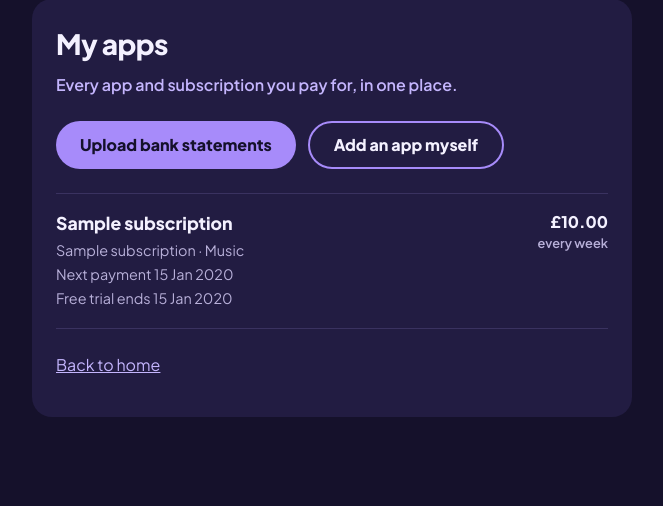
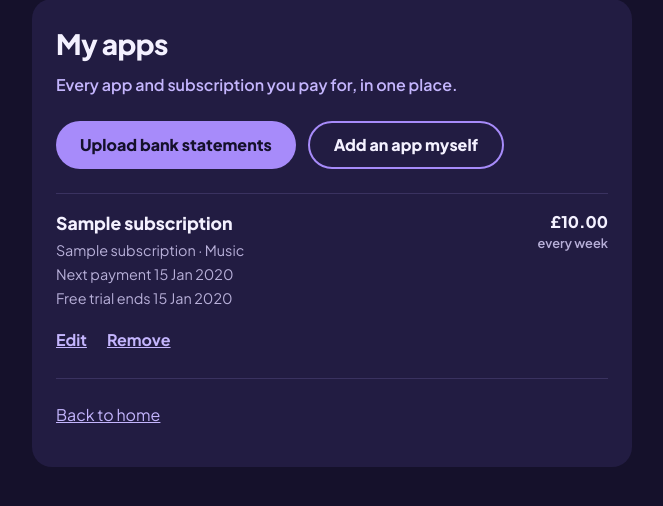
Before and after one commit to sarahjhill/appwheel, a Django app: page /apps/ in a window 1280 px wide. Shown: the part 94-600 px from the top of the page, without its empty margins (308-971 px from the left). Run offline with Django 5.2, Linux system fonts and the light colour scheme; a user stored in the database is signed in; tables that the repository leaves empty hold one stand-in row (values such as "Sample post").

Commit message:
Add edit and remove apps. Closes #9

```diff
--- a/static/css/style.css
+++ b/static/css/style.css
@@ -193,3 +193,11 @@ input[type="file"] { width: 100%; padding: 0.75rem 0; color: var(--text); font:
 .found-label .app-name, .found-label .app-meta { display: block; }
 .found-label .app-name { font-weight: 800; }
 button:disabled { opacity: 0.5; cursor: not-allowed; }
+
+/* Edit and remove links */
+.app-actions { display: flex; gap: 1.25rem; margin: 0.5rem 0 0; font-weight: 700; }
+.app-actions a { min-height: 2.75rem; display: inline-flex; align-items: center; }
+.visually-hidden {
+    position: absolute; width: 1px; height: 1px; padding: 0; margin: -1px;
+    overflow: hidden; clip: rect(0, 0, 0, 0); white-space: nowrap; border: 0;
+}
--- a/templates/wheel/subscription_list.html
+++ b/templates/wheel/subscription_list.html
@@ -27,6 +27,10 @@
                             {% if subscription.trial_end_date %}
                                 <p class="app-meta">Free trial ends {{ subscription.trial_end_date|date:"j M Y" }}</p>
                             {% endif %}
+                            <p class="app-actions">
+                                <a href="{% url 'subscription_edit' subscription.pk %}">Edit<span class="visually-hidden"> {{ subscription.name }}</span></a>
+                                <a href="{% url 'subscription_delete' subscription.pk %}">Remove<span class="visually-hidden"> {{ subscription.name }}</span></a>
+                            </p>
                         </div>
                         <p class="app-price">
                             {% if subscription.price %}
--- a/wheel/urls.py
+++ b/wheel/urls.py
@@ -5,6 +5,8 @@ from . import views
 urlpatterns = [
     path('', views.subscription_list, name='subscription_list'),
     path('add/', views.subscription_add, name='subscription_add'),
+    path('<int:pk>/edit/', views.subscription_edit, name='subscription_edit'),
+    path('<int:pk>/remove/', views.subscription_delete, name='subscription_delete'),
     path('upload/', views.statement_upload, name='statement_upload'),
     path('upload/review/', views.statement_review, name='statement_review'),
     path('screenshot/', views.screenshot_upload, name='screenshot_upload'),
--- a/wheel/views.py
+++ b/wheel/views.py
@@ -1,6 +1,6 @@
 from django.contrib import messages
 from django.contrib.auth.decorators import login_required
-from django.shortcuts import redirect, render
+from django.shortcuts import get_object_or_404, redirect, render
 
 from . import screenshot
 from .forms import ScreenshotUploadForm, StatementUploadForm, SubscriptionForm
@@ -35,6 +35,38 @@ def subscription_add(request):
     else:
         form = SubscriptionForm()
     return render(request, 'wheel/subscription_form.html', {'form': form})
+
+
+@login_required
+def subscription_edit(request, pk):
+    """Change one of my apps. Other people's apps give a 'not found' page."""
+    subscription = get_object_or_404(Subscription, pk=pk, user=request.user)
+    if request.method == 'POST':
+        form = SubscriptionForm(request.POST, instance=subscription)
+        if form.is_valid():
+            form.save()
+            messages.success(request, f'{subscription.name} has been updated.')
+            return redirect('subscription_list')
+    else:
+        form = SubscriptionForm(instance=subscription)
+    return render(request, 'wheel/subscription_form.html', {
+        'form': form,
+        'subscription': subscription,
+    })
+
+
+@login_required
+def subscription_delete(request, pk):
+    """Remove one of my apps, after asking 'are you sure?'."""
+    subscription = get_object_or_404(Subscription, pk=pk, user=request.user)
+    if request.method == 'POST':
+        name = subscription.name
+        subscription.delete()
+        messages.success(request, f'{name} has been removed.')
+        return redirect('subscription_list')
+    return render(request, 'wheel/subscription_confirm_delete.html', {
+        'subscription': subscription,
+    })
 
 
 @login_required
```
Also changed, not shown: templates/wheel/subscription_confirm_delete.html (added, +13 -0 lines), templates/wheel/subscription_form.html (+9 -4 lines), wheel/tests.py (+53 -0 lines).
